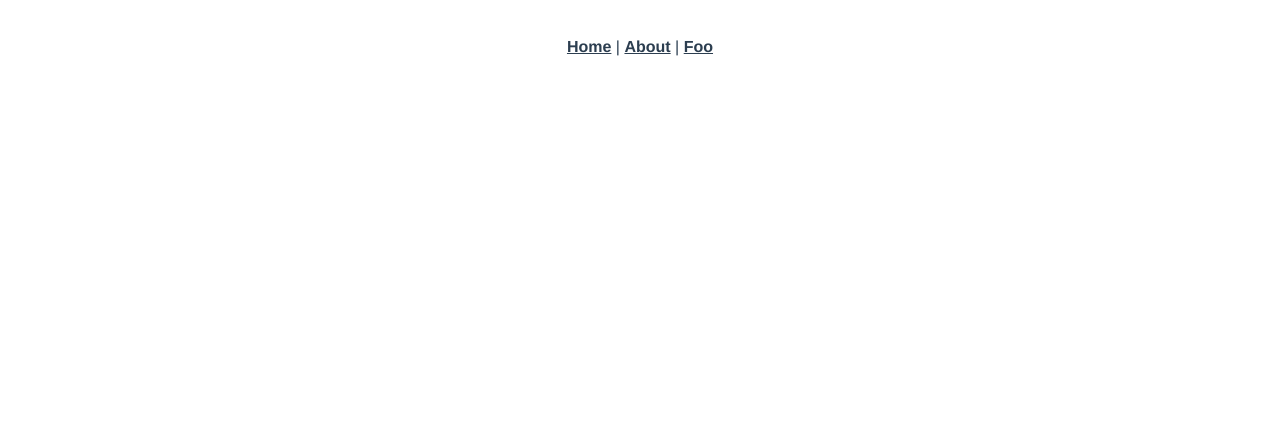
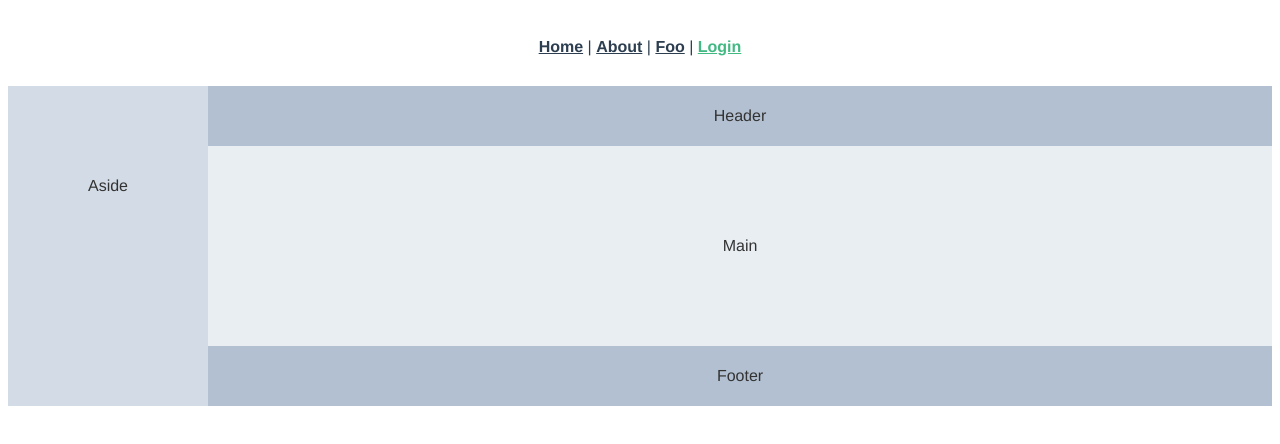
Before and after one commit to s2288156/bs-management, a Vue app: page /#/login in a window 1280 px wide. Shown: the top 444 px of the page. Built offline with nearby package versions, Linux system fonts and the light colour scheme.

Commit message:
Login.vue 页面布局

```diff
--- a/src/App.vue
+++ b/src/App.vue
@@ -3,7 +3,8 @@
     <div id="nav">
       <router-link to="/">Home</router-link> |
       <router-link to="/about">About</router-link> |
-      <router-link to="/foo">Foo</router-link>
+      <router-link to="/foo">Foo</router-link> |
+      <router-link to="/login">Login</router-link>
     </div>
     <router-view/>
   </div>
--- a/src/router/index.js
+++ b/src/router/index.js
@@ -1,6 +1,7 @@
 import Vue from 'vue'
 import VueRouter from 'vue-router'
 import Home from '../views/Home.vue'
+import Login from '@/views/Login'
 
 Vue.use(VueRouter)
 
@@ -22,6 +23,11 @@ const routes = [
     path: '/foo',
     name: 'Foo',
     component: () => import('../views/Foo')
+  },
+  {
+    path: '/login',
+    name: 'Login',
+    component: Login
   }
 ]
 
--- /dev/null
+++ b/src/views/Login.vue
@@ -0,0 +1,56 @@
+<template>
+  <div>
+
+    <el-container>
+      <el-aside width="200px">Aside</el-aside>
+      <el-container>
+        <el-header>Header</el-header>
+        <el-main>Main</el-main>
+        <el-footer>Footer</el-footer>
+      </el-container>
+    </el-container>
+
+  </div>
+</template>
+
+<script>
+export default {
+  name: 'Login'
+}
+</script>
+
+<style>
+.el-header, .el-footer {
+  background-color: #B3C0D1;
+  color: #333;
+  text-align: center;
+  line-height: 60px;
+}
+
+.el-aside {
+  background-color: #D3DCE6;
+  color: #333;
+  text-align: center;
+  line-height: 200px;
+}
+
+.el-main {
+  background-color: #E9EEF3;
+  color: #333;
+  text-align: center;
+  line-height: 160px;
+}
+
+body > .el-container {
+  margin-bottom: 40px;
+}
+
+.el-container:nth-child(5) .el-aside,
+.el-container:nth-child(6) .el-aside {
+  line-height: 260px;
+}
+
+.el-container:nth-child(7) .el-aside {
+  line-height: 320px;
+}
+</style>
```
